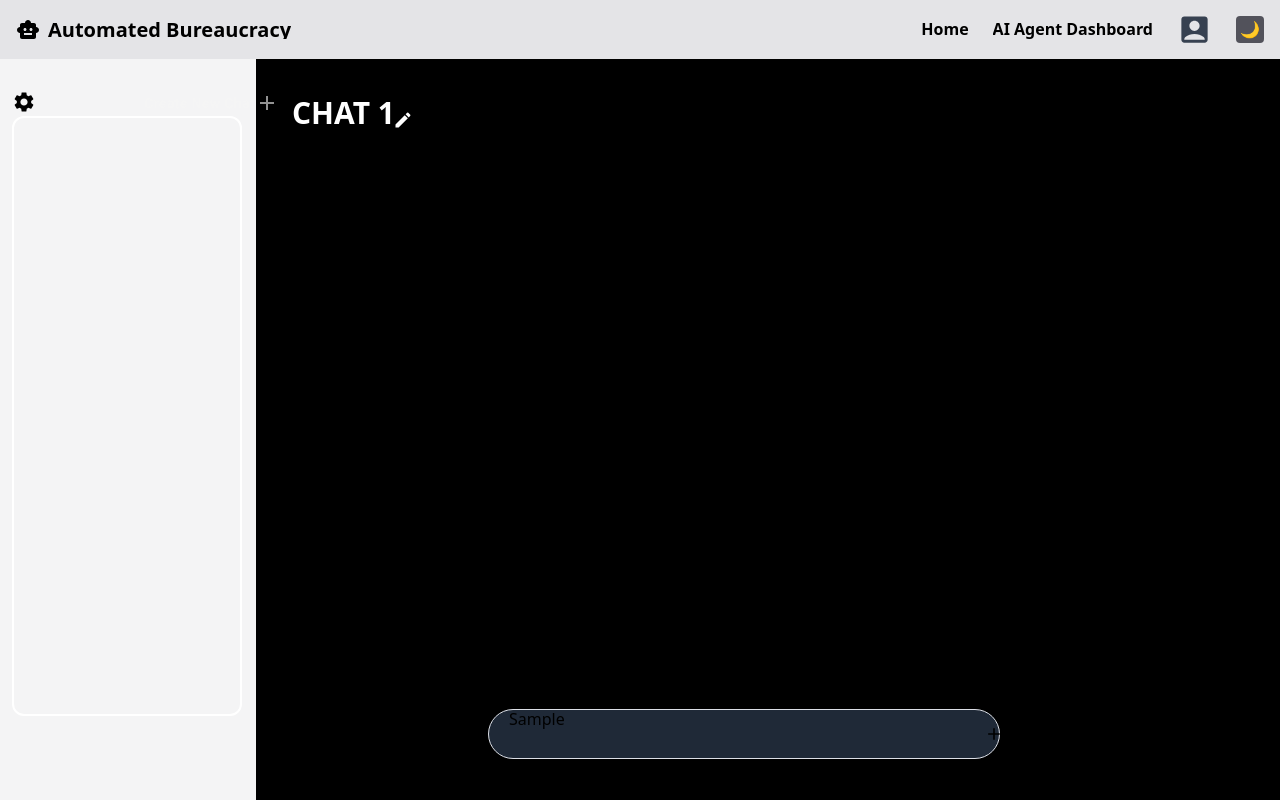
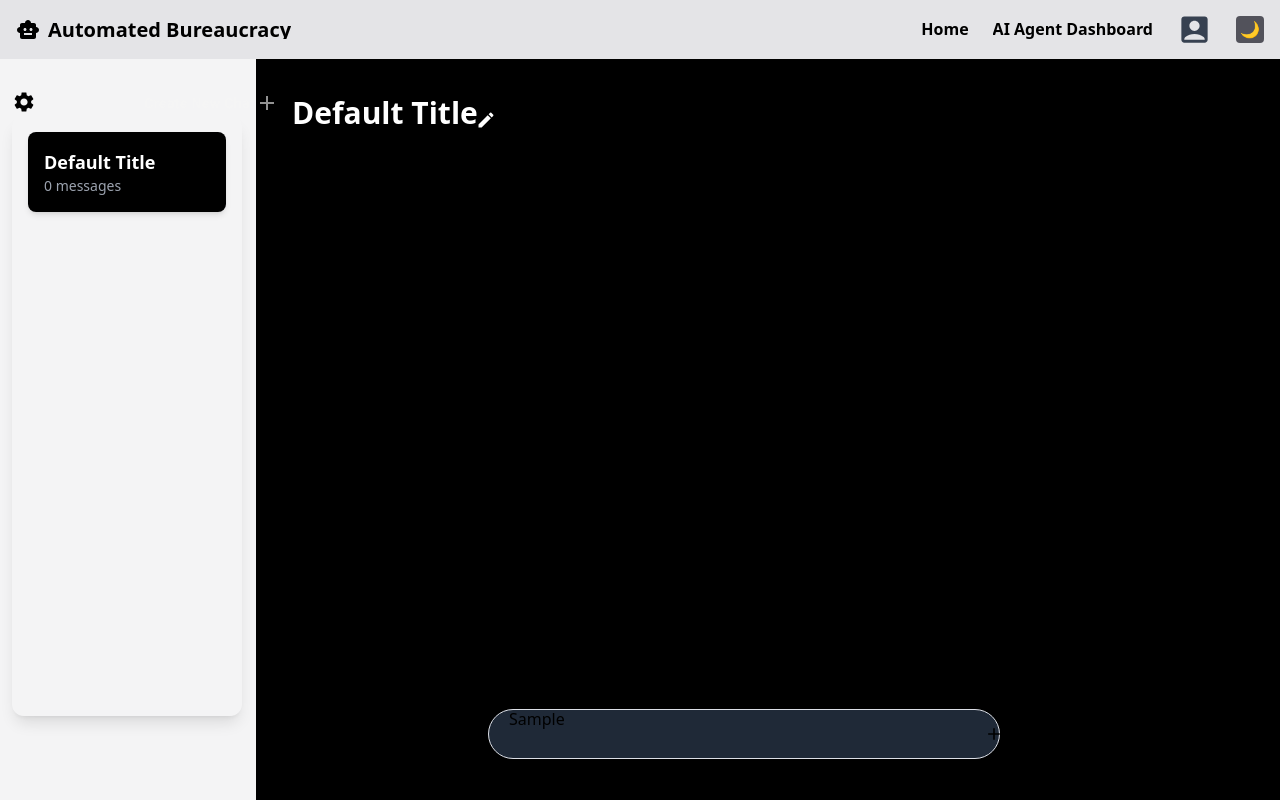
Before and after one commit to Automated-Bureaucracy-Kickoff/Automated-Bureaucracy, a React (Vite) app in the folder frontend-v2/: page /mainPage in a window 1280 px wide. Both pictures are taken after typing "Sample" into the empty fields and a click on the button "Create New Chat". Built offline with nearby package versions, Linux system fonts and the light colour scheme.

Commit message:
feat/mainPage

```diff
--- a/frontend-v2/src/components/ChatResponse.jsx
+++ b/frontend-v2/src/components/ChatResponse.jsx
@@ -1,19 +1,21 @@
-import { useSelector } from "react-redux";
+import { useDispatch, useSelector } from "react-redux";
 import AiIcon from "./AIicon";
 import EditIcon from '@mui/icons-material/Edit';
 import { useRef, useState } from "react";
+import { createTitle } from "../redux/slices/chatbotState";
 const Response = () => {
   const messages = useSelector((state) => state.chatbot.messages);
-  const [title, setTitle] = useState("CHAT 1")
+  const dispatch = useDispatch()
+  const title = useSelector((state)=>state.chatbot.title)
   return (
     <div className="response-container bg-black p-0 m-0 min-w-96 min-h-64 overflow-x-hidden" >
 
       <div className="text-white text-3xl font-bold bg-black/30 p-4 mb-3 text-left z-20 fixed" style={{ width: "100%" }}>
-        {title || "Default Title"} <EditIcon className="relative -left-3 top-1 " color="#424242" style={{ height: "20px" }} onClick={() => { let text = prompt("enter yor title"); setTitle(text) }} />
+        {title || "Default Title"} <EditIcon className="relative -left-3 top-1 " color="#424242" style={{ height: "20px" }} onClick={() => { let text = prompt("enter yor title"); dispatch(createTitle(text)) }} />
       </div>
 
       {messages.map((ele, index) => (
-        <>
+
           <div
             className={`message ${index % 2 == 0 ? "message-right" : "message-left"} min-w-56 dark:bg-zinc-700 mb-2 min-h-fit relative `}
             key={index + ele[0]}
@@ -25,7 +27,7 @@ const Response = () => {
             <h1 className="text-right"> {ele[1]} </h1>
           </div>
 
-        </>
+
       ))}
 
     </div>
--- a/frontend-v2/src/components/CreateNewChat.jsx
+++ b/frontend-v2/src/components/CreateNewChat.jsx
@@ -1,18 +1,21 @@
 import { Button } from "@mui/material";
 import AddIcon from '@mui/icons-material/Add';
 import SettingsIcon from '@mui/icons-material/Settings';
-import { useDispatch } from "react-redux";
+import { useDispatch, useSelector } from "react-redux";
 import { createHistory } from "../redux/slices/chatbotState";
 import { toggleSetting } from "../redux/slices/settings";
+import { appendHistory } from "../redux/slices/previousChat";
 function CreateNewChat() {
     const dispatch = useDispatch()
-    function clearChat(){
+    const { messages, files, title } = useSelector((state) => state.chatbot)
+    function clearChat() {
         dispatch(createHistory())
+        dispatch(appendHistory({ messages, files, title }))
     }
     return (
         <div style={{ marginTop: "10px", padding: "2px" }}>
             <Button onClick={clearChat} style={{ position: "absolute", top: "85px", color: "whitesmoke", textTransform: "capitalize", left: "17vh" }}>Create new Chat <AddIcon className="animate-pulse" /> </Button>
-            <SettingsIcon onClick={()=>dispatch(toggleSetting())}  className="hover:animate-spin"  style={{ position: "absolute", top: "90px", left: "12px" }} />
+            <SettingsIcon onClick={() => dispatch(toggleSetting())} className="hover:animate-spin" style={{ position: "absolute", top: "90px", left: "12px" }} />
         </div>
     )
 }
--- a/frontend-v2/src/components/HistorySection.jsx
+++ b/frontend-v2/src/components/HistorySection.jsx
@@ -1,16 +1,31 @@
-import CreateNewChat from "./CreateNewChat"
+import { useDispatch, useSelector } from "react-redux";
+import CreateNewChat from "./CreateNewChat";
+import { accessHistory } from "../redux/slices/chatbotState";
 
-function HistorySection(){
+function HistorySection() {
+  const history = useSelector((state) => state.history.history);
+  const dispatch = useDispatch();
 
-    return (
-        <>
-        <CreateNewChat/>
-        <div className="border-2 border-white fixed top-20 mt-9 left-3 rounded-xl p-6  " style={{width:"18vw" , minHeight:"75vh"}} >
+  return (
+    <>
+      <CreateNewChat />
+      <div
+        className="fixed top-20 left-3 mt-9 w-[18vw] min-h-[75vh]  rounded-xl p-4 shadow-lg"
+      >
+        {history.map(({ title, messages, timestamp }, idx) => (
+          <div
+            key={title + idx}
+            onClick={() => dispatch(accessHistory(history[idx]))}
+            className="bg-black hover:bg-gray-800 transition-all duration-300 rounded-lg p-4 cursor-pointer mb-3 shadow-md"
+          >
+            <h1 className="text-white text-lg font-semibold">{title}</h1>
+            <p className="text-gray-400 text-sm">{messages?.length || 0} messages</p>
 
-        </div>
-
-        </>
-    )
+          </div>
+        ))}
+      </div>
+    </>
+  );
 }
 
-export default HistorySection
+export default HistorySection;
--- a/frontend-v2/src/controller/api-Mimick.js
+++ b/frontend-v2/src/controller/api-Mimick.js
@@ -5,12 +5,12 @@ function mimickApi(message){
    console.log("USER MESSAGE",message)
     return new Promise((res,rej)=>{
          setTimeout(()=>{
-            if(count==0){
+            if(count==1){
                 res(JSON.stringify({message:`${message.message}  THESE are the settings ${message.settings} i am mimicking an api and here is the setting `}))
+                count==0
+              }else{
+                rej(JSON.stringify({message:`Hmm something went wrong❗ `}))
                 count+=1
-              }else{
-                rej(JSON.stringify({message:`  Hmm something went wrong  `}))
-                count=0
               }
          },2000)
 
--- a/frontend-v2/src/redux/slices/chatbotState.js
+++ b/frontend-v2/src/redux/slices/chatbotState.js
@@ -1,9 +1,10 @@
 import { createSlice } from '@reduxjs/toolkit'
+import { appendHistory } from './previousChat'
 
 const initialState = {
   messages:[],
-  saved:[],
   files:[],
+  title:"Default Title",
   flag:true
 }
 
@@ -31,19 +32,25 @@ export const chatBotSlice = createSlice({
       state.flag=action.payload.flag
     },
     createHistory:(state)=>{
-      state.saved.push({
-        message:state.messages,
-        files:state.files
-      })
       state.messages=[]
       state.files=[]
+      state.title=""
+
     },
     createTitle:(state,action)=>{
+      state.title=action.payload
+    },
+    accessHistory:(state,action)=>{
+      console.log(action.payload)
 
+      const {messages,files,title}=action.payload
+      state.messages=messages
+      state.files=files
+      state.title=title
     }
   },
 })
 
-export const { userQuery, aiResponse,setflag,appendFiles,createHistory } = chatBotSlice.actions
+export const { userQuery, aiResponse,setflag,appendFiles,createHistory,createTitle,accessHistory } = chatBotSlice.actions
 
 export default chatBotSlice.reducer
--- /dev/null
+++ b/frontend-v2/src/redux/slices/previousChat.js
@@ -0,0 +1,24 @@
+import { createSlice } from '@reduxjs/toolkit'
+
+const initialState = {
+  history:[],
+}
+
+export const chatHistorySlice = createSlice({
+  name: 'chatHistory',
+  initialState,
+  reducers: {
+    appendHistory:(state,action)=>{
+        state.history.push(action.payload)
+    },
+    // getHistory: (state, action) => {
+    //   state.history = state.history.filter(
+    //     (ele) => ele.title === action.payload.title && ele.key === action.payload.key
+    //   );
+    // }
+  },
+})
+
+export const { appendHistory } = chatHistorySlice.actions
+
+export default chatHistorySlice.reducer
--- a/frontend-v2/src/redux/store/store.js
+++ b/frontend-v2/src/redux/store/store.js
@@ -1,11 +1,13 @@
 import { configureStore } from '@reduxjs/toolkit'
 import chatBotReducres from "../slices/chatbotState"
 import toggleReducres from "../slices/settings"
+import historyReducres from "../slices/previousChat"
 
 export const store = configureStore({
   reducer: {
     chatbot:chatBotReducres,
-    toggle:toggleReducres
+    toggle:toggleReducres,
+    history:historyReducres
 
   },
   middleware: getDefaultMiddleware =>
```
